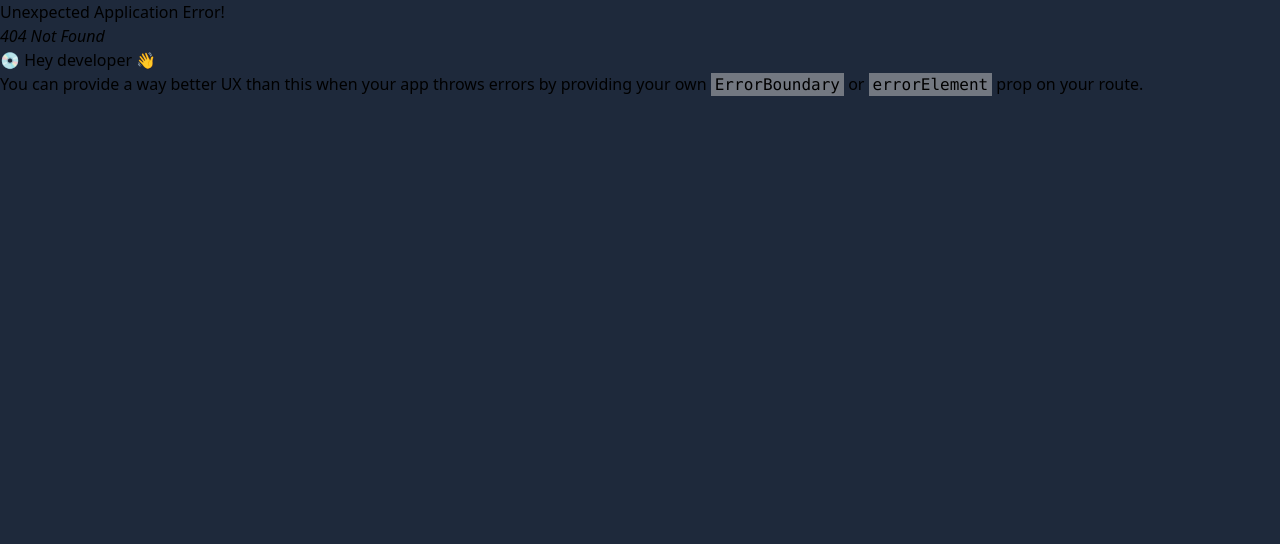
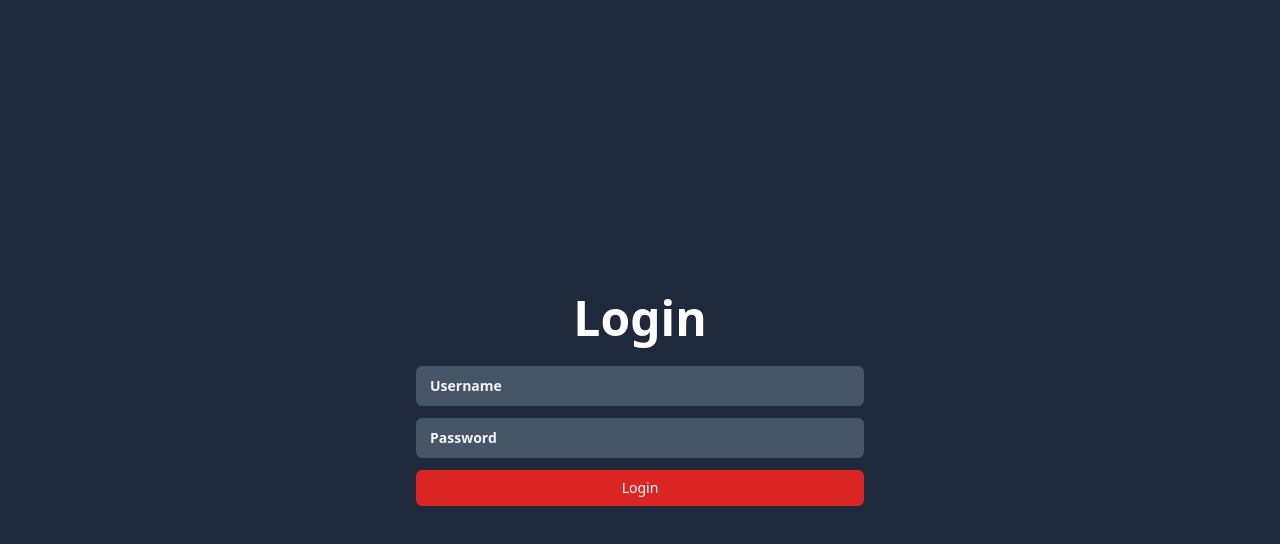
Before and after one commit to chasedashiell/EventManager, a React (Vite) app: page /login in a window 1280 px wide. Before the commit this address had no page. Shown: the top 544 px of the page. Built offline with nearby package versions, Linux system fonts and the light colour scheme.

Commit message:
components & login page

```diff
--- a/package.json
+++ b/package.json
@@ -9,11 +9,15 @@
     "preview": "vite preview"
   },
   "dependencies": {
+    "@heroicons/react": "^2.0.18",
     "axios": "^1.4.0",
+    "class-variance-authority": "^0.6.0",
+    "classnames": "^2.3.2",
     "react": "^18.2.0",
     "react-dom": "^18.2.0",
     "react-router": "^6.11.1",
     "react-router-dom": "^6.11.1",
+    "spinners-react": "^1.0.7",
     "swr": "^2.1.5",
     "ts-node": "^10.9.1"
   },
--- a/src/App.tsx
+++ b/src/App.tsx
@@ -6,6 +6,7 @@ import {
 import './index.css'
 import Leaderboard from './pages/Leaderboard';
 import Manage from './pages/Manage';
+import Login from './pages/Login';
 
 const router = createBrowserRouter([
   {
@@ -15,6 +16,10 @@ const router = createBrowserRouter([
   {
     path: '/manage',
     element: <Manage />
+  },
+  {
+    path: '/login',
+    element: <Login />
   }
 ]);
 
--- /dev/null
+++ b/src/components/Button.tsx
@@ -0,0 +1,47 @@
+import React from 'react';
+import { cva, VariantProps } from 'class-variance-authority';
+import { ButtonOrLink, ButtonOrLinkProps } from './ButtonOrLink';
+import classNames from 'classnames';
+import { SpinnerCircular } from 'spinners-react';
+
+const buttonStyles = cva(
+  'relative inline-flex items-center justify-center rounded-md text-sm font-medium text-white shadow-sm focus:outline-none',
+  {
+    variants: {
+      variant: {
+        accent: 'bg-red-600 hover:bg-red-700 text-white',
+      },
+      size: {
+        normal: 'px-4 py-2',
+        square: 'p-2'
+      },
+      isLoading: {
+        true: `text-transparent cursor-not-allowed`,
+      }
+    },
+    defaultVariants: {
+      size: 'normal',
+      variant: 'accent',
+    },
+  }
+);
+
+interface Props extends ButtonOrLinkProps, VariantProps<typeof buttonStyles> { }
+
+const Button: React.FC<Props> = ({ variant, size, isLoading, className, ...props }) => {
+  return (
+    <>
+      {isLoading ? (
+        <ButtonOrLink className={classNames(buttonStyles({ variant, size, isLoading }), className)} {...props}>
+          <div className='flex justify-center items-center w-full h-full left-0 top-0'>
+            <SpinnerCircular size={20} thickness={200} secondaryColor='rgba(0, 0, 0, .2)' color='#fff' />
+          </div>
+        </ButtonOrLink>
+      ) : (
+        <ButtonOrLink className={classNames(buttonStyles({ variant, size, isLoading }), className)} {...props} />
+      )}
+    </>
+  );
+};
+
+export default Button;
--- /dev/null
+++ b/src/components/ButtonOrLink.tsx
@@ -0,0 +1,22 @@
+import React, { type ComponentProps, forwardRef } from 'react';
+import { Link, type LinkProps } from 'react-router-dom';
+
+export type ButtonOrLinkProps = Omit<Partial<LinkProps> & ComponentProps<'a'> & ComponentProps<'button'>, 'ref'>;
+
+export const ButtonOrLink = forwardRef<HTMLAnchorElement | HTMLButtonElement, ButtonOrLinkProps>(
+	({ href, to, ...props }, ref: any) => {
+		// External link:
+		if (href) {
+			return <a ref={ref} target='_blank' rel='noreferrer noopener' href={href} {...props} />;
+		}
+
+		// Internal router link:
+		if (to) {
+			return <Link to={to} ref={ref} {...props} />;
+		}
+
+		// We set the default type to be "button" to avoid accidentally submitting forms.
+		// eslint-disable-next-line react/button-has-type
+		return <button {...props} type={props.type || 'button'} ref={ref} />;
+	}
+);
--- a/src/helpers/classNames.ts
+++ /dev/null
@@ -1,3 +0,0 @@
-export default (...classes: string[]) => {
-    return classes.filter(Boolean).join(' ')
-}
--- a/src/pages/Leaderboard.tsx
+++ b/src/pages/Leaderboard.tsx
@@ -27,7 +27,7 @@ const Leaderboard = () => {
 
   return (
     <div className='w-full h-screen flex justify-center px-2 items-center'>
-      <div className='w-full max-w-md'>
+      <section className='w-full max-w-md'>
         <h1 className='text-gray-100 text-3xl text-semibold pb-2'>Leaderboard</h1>
         <div className='flex flex-col gap-2'>
           {leaderboard.map((group, index) => (
@@ -42,7 +42,7 @@ const Leaderboard = () => {
             </div>
           ))}
         </div>
-      </div>
+      </section>
     </div>
   )
 }
--- /dev/null
+++ b/src/pages/Login.tsx
@@ -0,0 +1,20 @@
+import React from 'react';
+import Input from '../components/Input';
+import Button from '../components/Button';
+
+const Login = () => {
+  return (
+    <div className='w-full h-screen flex justify-center px-2 items-center'>
+      <section className='w-full max-w-md'>
+        <div className='flex flex-col gap-3 items-center'>
+          <h1 className='text-5xl font-bold text-white mb-3'>Login</h1>
+          <Input placeholder='Username' />
+          <Input placeholder='Password' />
+          <Button className='w-full' size='normal'>Login</Button>
+        </div>
+      </section>
+    </div>
+  )
+}
+
+export default Login
--- a/src/pages/Manage.tsx
+++ b/src/pages/Manage.tsx
@@ -1,6 +1,8 @@
 import React, { useState } from 'react';
-import classNames from '../helpers/classNames';
 import Input from '../components/Input';
+import classNames from 'classnames';
+import Button from '../components/Button';
+import { ArrowRightIcon } from '@heroicons/react/24/solid'
 
 const Manage = () => {
   const [active, setActive] = useState(0)
@@ -26,7 +28,7 @@ const Manage = () => {
 
   return (
     <div className='w-full h-screen flex justify-center px-2 items-center'>
-      <div className='w-full max-w-lg'>
+      <section className='w-full max-w-lg'>
         <div className='flex flex-col'>
           <div className='flex flex-col gap-2 mb-4'>
             {events.map((event, index) => (
@@ -36,9 +38,14 @@ const Manage = () => {
               </div>
             ))}
           </div>
+          <div className='w-full flex gap-2'>
           <Input type='number' onChange={(e) => console.log(e.target.value)} placeholder='Student ID' />
+          <Button size={'square'}>
+            <ArrowRightIcon className='text-white h-6 w-6' />
+          </Button>
+          </div>
         </div>
-      </div>
+      </section>
     </div>
   )
 }
```
Also changed, not shown: 1 other file (tests, documents, lock files or other folders).
